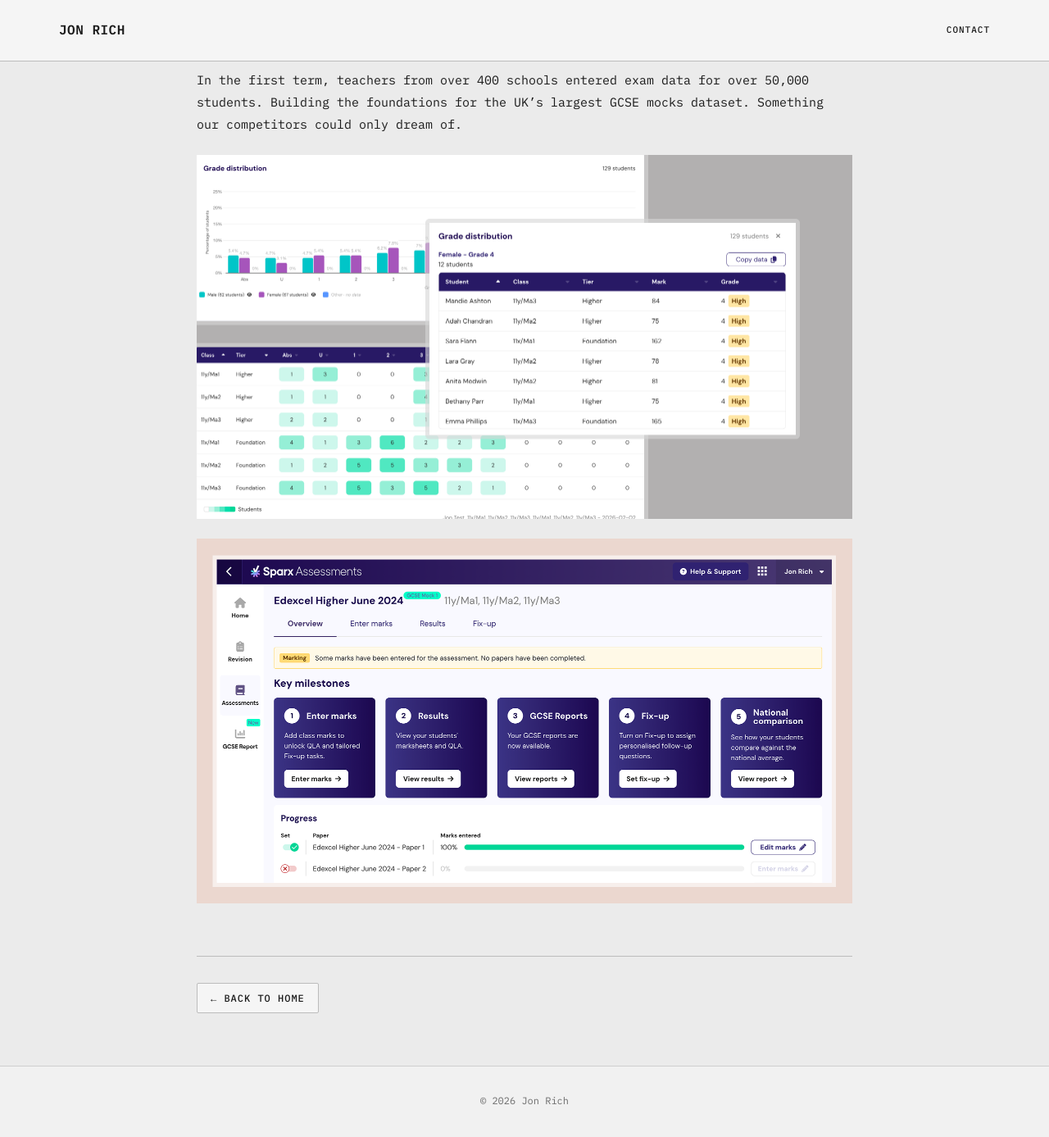
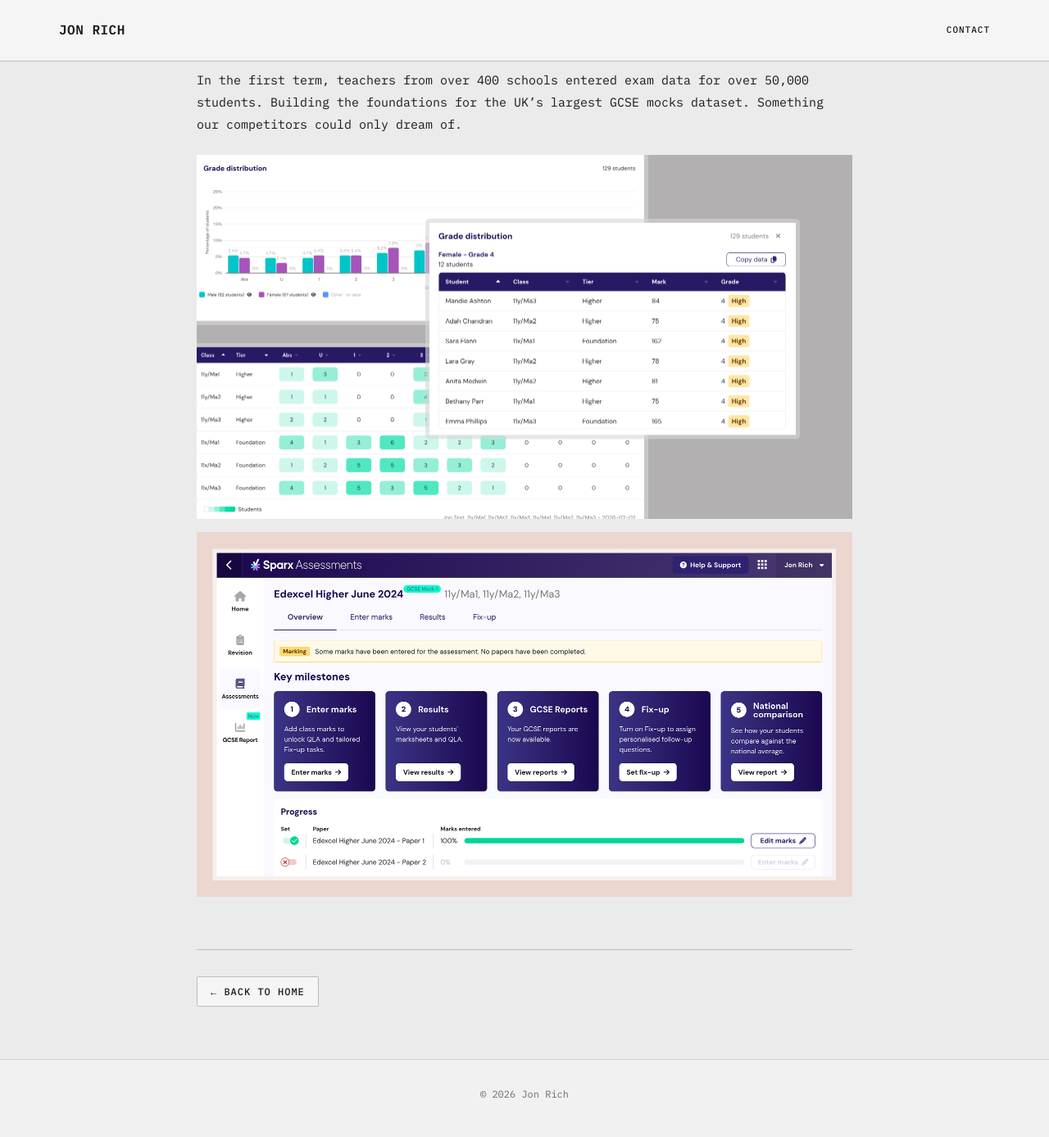
Before and after one commit to JonJRich/portfolio, a Jekyll site: the page built from _work/sparx-assessments.md, in a window 1280 px wide and 1400 px high, scrolled down 945 px. Shown: the top 1387 px of the window at 82% size. Built offline with Jekyll 4.4.1, drawn with Linux system fonts in a browser that asks for light colours.

Commit message:
Remove extra margin from paragraphs containing images
Use :has() selector to target paragraphs with images
and remove their bottom margin to eliminate extra spacing

🤖 Generated with [Claude Code](https://claude.com/claude-code)

Co-Authored-By: Claude <noreply@anthropic.com>

```diff
--- a/assets/css/main.css
+++ b/assets/css/main.css
@@ -502,10 +502,6 @@ a:hover {
   margin-bottom: 0.75rem;
 }
 
-.post-content p {
-  margin-bottom: 1.5rem;
-}
-
 .post-content blockquote {
   border-left: 3px solid var(--accent-orange);
   padding-left: 1.5rem;
@@ -548,6 +544,14 @@ a:hover {
   margin-bottom: 0.5rem;
 }
 
+.post-content p {
+  margin-bottom: 1.5rem;
+}
+
+.post-content p:has(img) {
+  margin-bottom: 0;
+}
+
 .post-content img {
   max-width: 100%;
   height: auto;
```
